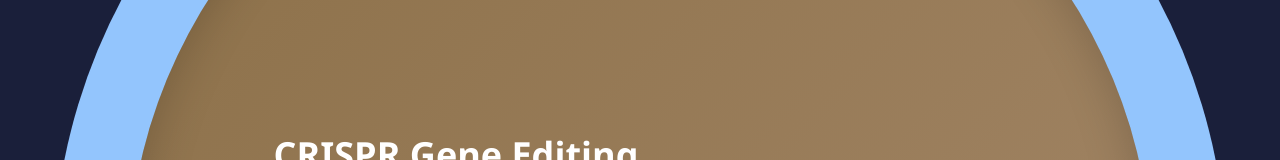
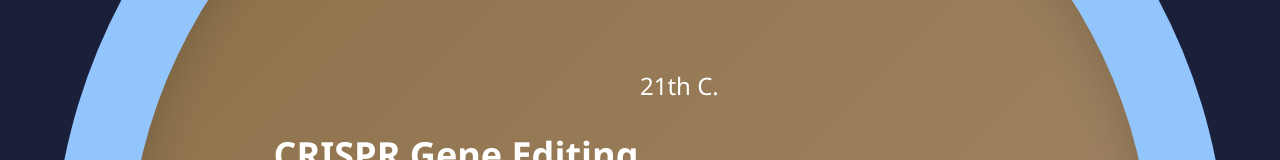
Before and after one commit to Nets-in-Tech/Time-Travel, a React (Vite) app: page / in a window 1280 px wide. Both pictures are taken after a click on the button "TAKE A GLIMPSE". Shown: the part 125-285 px from the top of the page. Built offline with nearby package versions, Linux system fonts and the light colour scheme.

Commit message:
currentyear display

```diff
--- a/src/components/CircularScene.jsx
+++ b/src/components/CircularScene.jsx
@@ -163,6 +163,7 @@ const CircularScene = ({ currentYear, setCurrentYear, onOffGlimpse }) => {
       >
         {/* Slides Container */}
         <div className="relative w-full h-full overflow-hidden">
+          <h1 className='absolute text-2xl top-[10%] md:top-[30%] left-[50%]'>{currentYear}</h1>
           {slides.map((slide, index) => (
             <div
               key={index}
```
